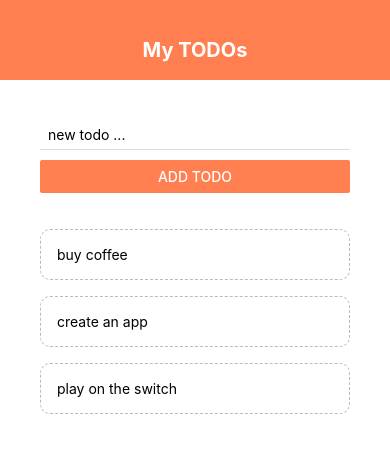
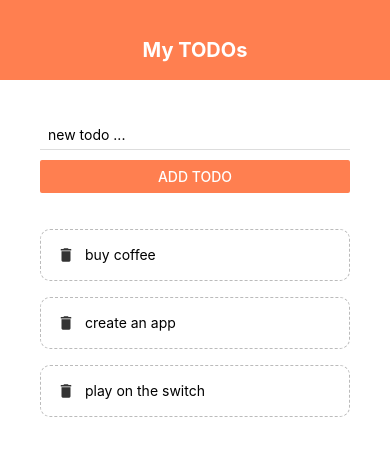
Before and after one commit to Cyjin-jani/myReactNativebasic, a React Native app: screen / in a window 390 px wide. Shown: the top 456 px of the page. Built offline with nearby package versions, Linux system fonts and the light colour scheme.

Commit message:
flexbox and icons

```diff
--- a/App.js
+++ b/App.js
@@ -4,15 +4,15 @@
   StyleSheet,
   Text,
   View,
-  Button,
-  TextInput,
-  ScrollView,
   FlatList,
-  TouchableOpacity,
+  Alert,
+  TouchableWithoutFeedback,
+  Keyboard,
 } from 'react-native';
 import Header from './components/header';
 import TodoItem from './components/todoItem';
 import AddTodo from './components/addTodo';
+import Sandbox from './components/sandbox';
 
 export default function App() {
   const [todos, setTodos] = useState([
@@ -28,12 +28,24 @@
   };
 
   const submitHandler = (text) => {
+    if (text.length > 3) {
       setTodos((prevTodos) => {
         return [{ text: text, key: Math.random().toString() }, ...prevTodos];
       });
+    } else {
+      Alert.alert('OOPS!', 'todos must be over 3 chars long', [
+        { text: 'Understood', onPress: () => console.log('alert closed') },
+      ]);
+    }
   };
 
   return (
+    // <Sandbox />
+    <TouchableWithoutFeedback
+      onPress={() => {
+        Keyboard.dismiss();
+      }}
+    >
       <View style={styles.container}>
         <StatusBar style="auto" />
         <Header />
@@ -49,6 +61,7 @@
           </View>
         </View>
       </View>
+    </TouchableWithoutFeedback>
   );
 }
 
@@ -59,8 +72,10 @@
   },
   content: {
     padding: 40,
+    flex: 1,
   },
   list: {
+    flex: 1,
     marginTop: 20,
   },
 });
--- /dev/null
+++ b/components/sandbox.js
@@ -0,0 +1,44 @@
+import React from 'react';
+import { StyleSheet, Text, View } from 'react-native';
+
+export default function Sandbox() {
+  return (
+    <View style={styles.container}>
+      <Text style={styles.boxOne}>one</Text>
+      <Text style={styles.boxtwo}>two</Text>
+      <Text style={styles.boxthree}>three</Text>
+      <Text style={styles.boxfour}>four</Text>
+    </View>
+  );
+}
+
+const styles = StyleSheet.create({
+  container: {
+    // flex: 1,
+    flexDirection: 'row',
+    justifyContent: 'space-around',
+    alignItems: 'flex-end',
+    paddingTop: 40,
+    backgroundColor: '#ddd',
+  },
+  boxOne: {
+    flex: 1,
+    backgroundColor: 'violet',
+    padding: 10,
+  },
+  boxtwo: {
+    flex: 2,
+    backgroundColor: 'gold',
+    padding: 20,
+  },
+  boxthree: {
+    flex: 1,
+    backgroundColor: 'coral',
+    padding: 30,
+  },
+  boxfour: {
+    flex: 3,
+    backgroundColor: 'skyblue',
+    padding: 40,
+  },
+});
--- a/components/todoItem.js
+++ b/components/todoItem.js
@@ -1,10 +1,14 @@
 import React from 'react';
-import { StyleSheet, Text, TouchableOpacity } from 'react-native';
+import { StyleSheet, Text, TouchableOpacity, View } from 'react-native';
+import { MaterialIcons } from '@expo/vector-icons';
 
 export default function TodoItem({ item, pressHandler }) {
   return (
     <TouchableOpacity onPress={() => pressHandler(item.key)}>
-      <Text style={styles.item}>{item.text}</Text>
+      <View style={styles.item}>
+        <MaterialIcons name="delete" size={18} color="#333" />
+        <Text style={styles.itemText}>{item.text}</Text>
+      </View>
     </TouchableOpacity>
   );
 }
@@ -17,5 +21,9 @@
     borderWidth: 1,
     borderStyle: 'dashed',
     borderRadius: 10,
+    flexDirection: 'row',
+  },
+  itemText: {
+    marginLeft: 10,
   },
 });
```
Lines whose indentation alone changed are shown as unchanged.
